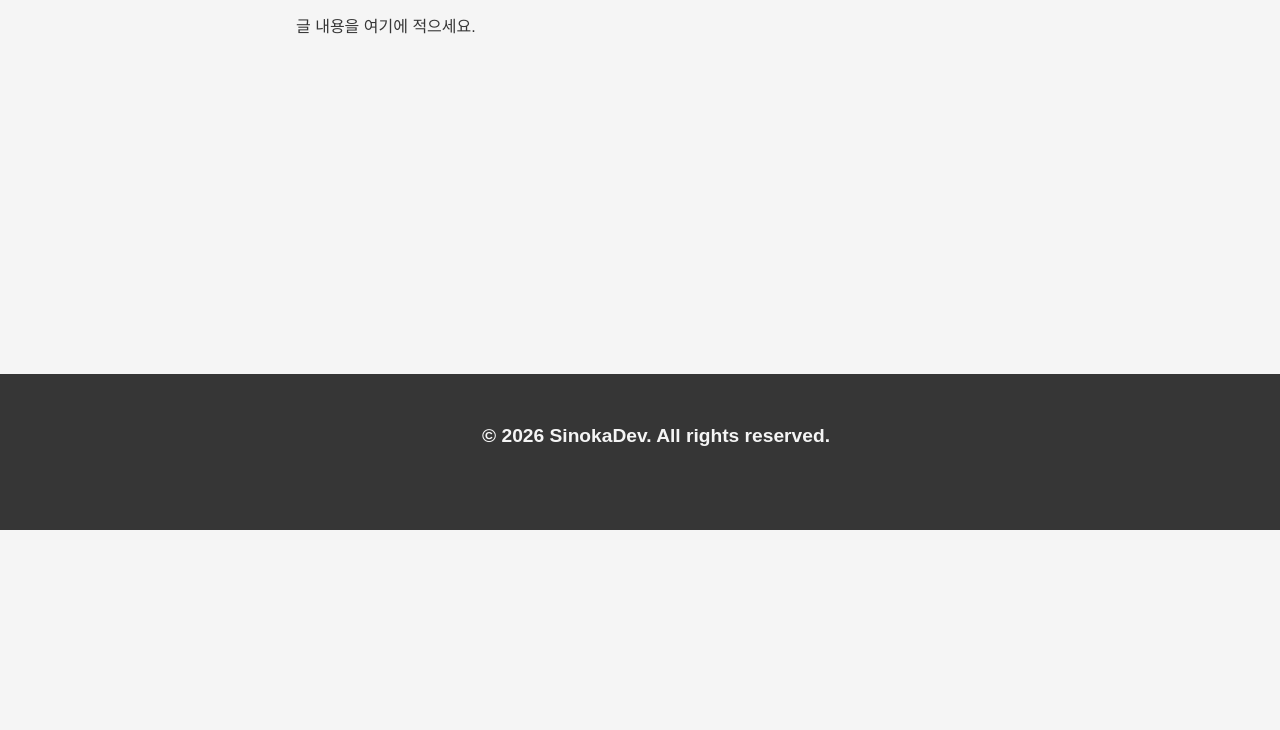
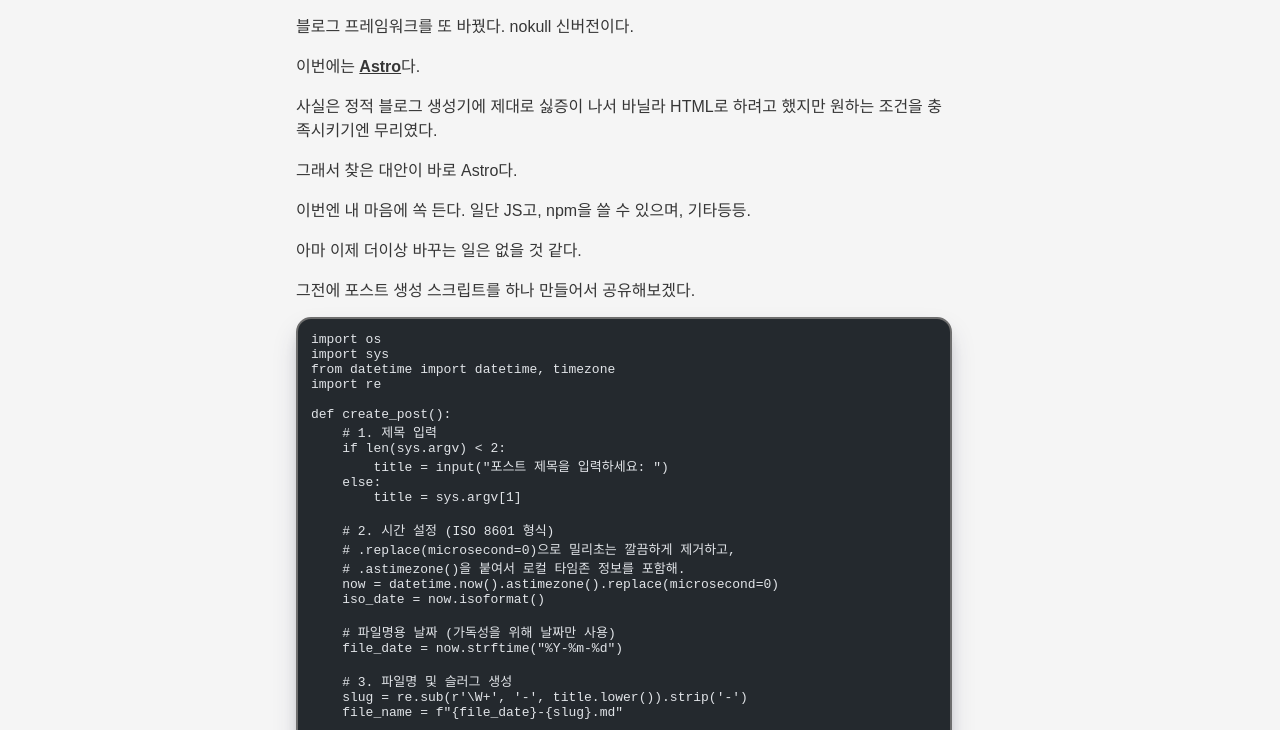
Before and after one commit to sinokadev/sinokadev.github.io, an Astro site: page /blog/2026-02-04-astro in a window 1280 px wide. Shown: the part 270-1000 px from the top of the page. Before the commit the page ends 800 px from the top, so only its background shows below. Built offline with nearby package versions, Linux system fonts and the light colour scheme; Astro itself is replaced by a stand-in of ours; some packages are replaced by stand-ins of ours; code samples lack their colours; a web font is replaced by a local one.

Commit message:
add post

````diff
--- a/src/content/blog/2026-02-04-astro.md
+++ b/src/content/blog/2026-02-04-astro.md
@@ -1,7 +1,74 @@
 ---
 title: "Astro"
 pubDate: 2026-02-04T23:47:55+09:00
+description: "Astro으로 변경"
+---
+
+블로그 프레임워크를 또 바꿨다. nokull 신버전이다.
+
+이번에는 [Astro](https://astro.build/)다.
+
+사실은 정적 블로그 생성기에 제대로 싫증이 나서 바닐라 HTML로 하려고 했지만 원하는 조건을 충족시키기엔 무리였다.
+
+그래서 찾은 대안이 바로 Astro다.
+
+이번엔 내 마음에 쏙 든다. 일단 JS고, npm을 쓸 수 있으며, 기타등등.
+
+아마 이제 더이상 바꾸는 일은 없을 것 같다.
+
+그전에 포스트 생성 스크립트를 하나 만들어서 공유해보겠다.
+
+```python
+import os
+import sys
+from datetime import datetime, timezone
+import re
+
+def create_post():
+    # 1. 제목 입력
+    if len(sys.argv) < 2:
+        title = input("포스트 제목을 입력하세요: ")
+    else:
+        title = sys.argv[1]
+
+    # 2. 시간 설정 (ISO 8601 형식)
+    # .replace(microsecond=0)으로 밀리초는 깔끔하게 제거하고,
+    # .astimezone()을 붙여서 로컬 타임존 정보를 포함해.
+    now = datetime.now().astimezone().replace(microsecond=0)
+    iso_date = now.isoformat()
+
+    # 파일명용 날짜 (가독성을 위해 날짜만 사용)
+    file_date = now.strftime("%Y-%m-%d")
+
+    # 3. 파일명 및 슬러그 생성
+    slug = re.sub(r'\W+', '-', title.lower()).strip('-')
+    file_name = f"{file_date}-{slug}.md"
+
+    target_dir = "src/content/blog"
+    if not os.path.exists(target_dir):
+        os.makedirs(target_dir)
+
+    file_path = os.path.join(target_dir, file_name)
+
+    # 4. Frontmatter 템플릿 (pubDate에 ISO 8601 적용)
+    template = f"""---
+title: "{title}"
+pubDate: {iso_date}
 description: ""
 ---
 
 글 내용을 여기에 적으세요.
+"""
+
+    # 5. 파일 쓰기
+    if os.path.exists(file_path):
+        print(f"이미 파일이 존재합니다: {file_path}")
+    else:
+        with open(file_path, "w", encoding="utf-8") as f:
+            f.write(template)
+        print(f"ISO 8601 타임스탬프로 생성 완료: {file_path}")
+        print(f"설정된 시간: {iso_date}")
+
+if __name__ == "__main__":
+    create_post()
+```
````
